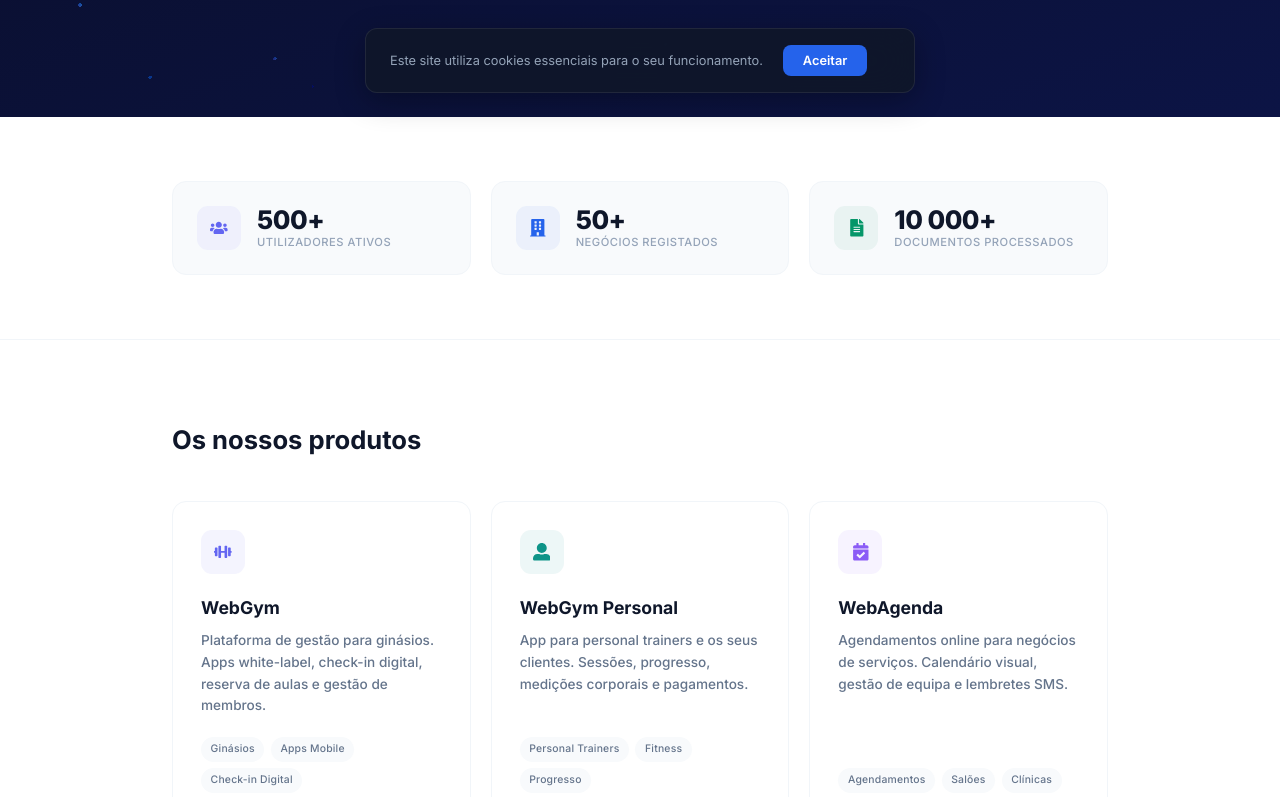
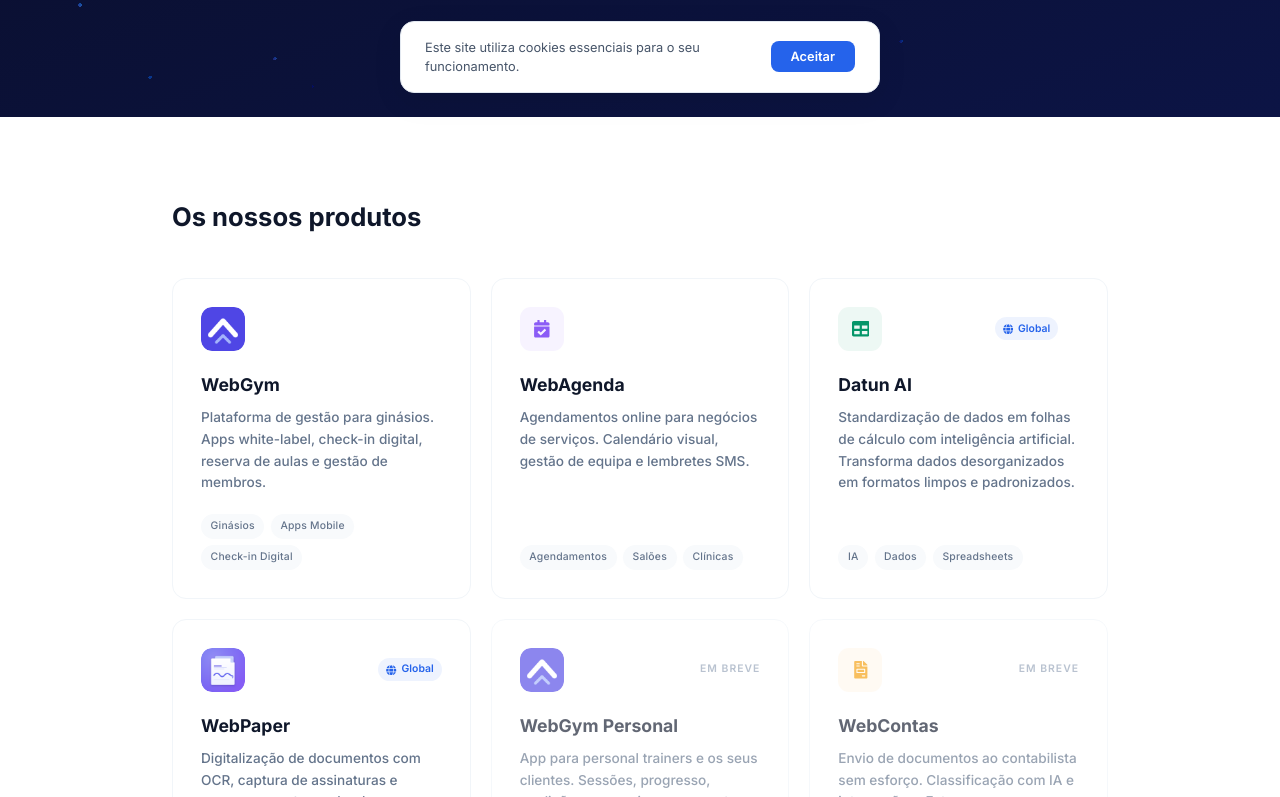
Before and after one commit to webazul/webazul.github.io, a React (Vite) app: page / in a window 1280 px wide. Shown: the part 683-1480 px from the top of the page. Built offline with nearby package versions, Linux system fonts and the light colour scheme.

Commit message:
feat: ícones reais WebGym e WebPaper, reordenar cards e WebPaper lançado

```diff
--- a/src/App.jsx
+++ b/src/App.jsx
@@ -14,15 +14,15 @@
     <>
       <SEO
         title="WebAzul — Software Group"
-        description="Grupo de software português. Produtos SaaS que simplificam a gestão de negócios: WebGym, WebAgenda, WebScan, WebContas."
+        description="Grupo de software português. Produtos SaaS que simplificam a gestão de negócios: WebGym, WebAgenda, WebPaper, WebContas."
         keywords="software Portugal, SaaS, gestão ginásios, agendamentos online, digitalização documentos, contabilidade, WebAzul"
         url="https://webazul.pt/"
         image="https://webazul.pt/webazul-white.png"
         type="website"
       />
       <HeroSection />
+      <ProductsSection />
       <StatsSection />
-      <ProductsSection />
       <ContactForm />
       <Footer />
       <CookieConsent />
--- a/src/components/CookieConsent.css
+++ b/src/components/CookieConsent.css
@@ -7,18 +7,17 @@
   display: flex;
   align-items: center;
   gap: 1.25rem;
-  background: rgba(15, 23, 42, 0.95);
-  border: 1px solid rgba(255, 255, 255, 0.08);
-  border-radius: 12px;
+  background: #ffffff;
+  border: 1px solid #e2e8f0;
+  border-radius: 14px;
   padding: 1rem 1.5rem;
-  backdrop-filter: blur(20px);
-  box-shadow: 0 8px 30px rgba(0, 0, 0, 0.3);
-  animation: slideUp 0.4s ease-out;
-  max-width: 550px;
+  box-shadow: 0 8px 30px rgba(0, 0, 0, 0.08);
+  animation: cookieSlideUp 0.4s ease-out;
+  max-width: 480px;
   width: calc(100% - 2rem);
 }
 
-@keyframes slideUp {
+@keyframes cookieSlideUp {
   from {
     opacity: 0;
     transform: translateX(-50%) translateY(20px);
@@ -32,7 +31,7 @@
 .cookie-text {
   font-family: 'Inter', sans-serif;
   font-size: 0.8rem;
-  color: #94a3b8;
+  color: #475569;
   margin: 0;
   line-height: 1.5;
 }
--- a/src/components/Footer.jsx
+++ b/src/components/Footer.jsx
@@ -8,7 +8,7 @@
   { name: 'WebGym', url: 'https://webgym.pt' },
   { name: 'WebGym Personal', url: 'https://webgym.pt/personal' },
   { name: 'WebAgenda', url: 'https://webagenda.pt' },
-  { name: 'WebScan', url: '#' },
+  { name: 'WebPaper', url: '#' },
   { name: 'WebContas', url: 'https://webcontas.pt' },
   { name: 'Datun AI', url: 'https://datun.ai' },
 ]
--- a/src/components/LegalModal.css
+++ b/src/components/LegalModal.css
@@ -27,6 +27,7 @@
   max-width: 640px;
   width: 100%;
   max-height: 85vh;
+  margin: 0 auto;
   display: flex;
   flex-direction: column;
   box-shadow: 0 20px 60px rgba(0, 0, 0, 0.15);
@@ -145,7 +146,7 @@
 }
 
 .legal-modal-btn {
-  background: #0f172a;
+  background: #2563eb;
   color: white;
   border: none;
   padding: 0.6rem 1.5rem;
@@ -158,7 +159,7 @@
 }
 
 .legal-modal-btn:hover {
-  background: #1e293b;
+  background: #1d4ed8;
 }
 
 /* Scrollbar */
--- a/src/components/LegalModal.jsx
+++ b/src/components/LegalModal.jsx
@@ -1,4 +1,5 @@
 import { useEffect } from 'react'
+import { createPortal } from 'react-dom'
 import './LegalModal.css'
 import { FaTimes } from 'react-icons/fa'
 
@@ -41,7 +42,7 @@
               <ul>
                 <li><strong>Dados de identificação:</strong> Nome, email</li>
                 <li><strong>Dados técnicos:</strong> Endereço IP, tipo de navegador, dados de navegação</li>
-                <li><strong>Dados de utilização:</strong> Informações de uso dos nossos produtos (WebGym, WebGym Personal, WebAgenda, WebScan, WebContas, Datun AI)</li>
+                <li><strong>Dados de utilização:</strong> Informações de uso dos nossos produtos (WebGym, WebGym Personal, WebAgenda, WebPaper, WebContas, Datun AI)</li>
               </ul>
 
               <h3>3. Finalidades do Tratamento</h3>
@@ -95,7 +96,7 @@
               NIF 518109739</p>
 
               <h3>2. Objeto</h3>
-              <p>Os presentes termos regulam o acesso e utilização dos produtos de software desenvolvidos pela WebAzul, nomeadamente WebGym, WebGym Personal, WebAgenda, WebScan, WebContas e Datun AI.</p>
+              <p>Os presentes termos regulam o acesso e utilização dos produtos de software desenvolvidos pela WebAzul, nomeadamente WebGym, WebGym Personal, WebAgenda, WebPaper, WebContas e Datun AI.</p>
 
               <h3>3. Acesso aos Produtos</h3>
               <p><strong>3.1.</strong> O acesso a cada produto é regido pelos termos específicos de cada plataforma.</p>
@@ -163,7 +164,7 @@
 
   const { title, content } = getContent()
 
-  return (
+  return createPortal(
     <div className="legal-modal-backdrop" onClick={handleBackdropClick}>
       <div className="legal-modal">
         <div className="legal-modal-header">
@@ -179,7 +180,8 @@
           <button className="legal-modal-btn" onClick={onClose}>Fechar</button>
         </div>
       </div>
-    </div>
+    </div>,
+    document.body
   )
 }
 
--- a/src/components/ProductsSection.css
+++ b/src/components/ProductsSection.css
@@ -80,6 +80,25 @@
   transform: translateX(0);
 }
 
+.product-header-badges {
+  display: flex;
+  align-items: center;
+  gap: 0.5rem;
+}
+
+.product-global {
+  font-family: 'Inter', sans-serif;
+  font-size: 0.65rem;
+  font-weight: 600;
+  color: #2563eb;
+  display: flex;
+  align-items: center;
+  gap: 0.3rem;
+  background: rgba(37, 99, 235, 0.08);
+  padding: 0.2rem 0.5rem;
+  border-radius: 100px;
+}
+
 .product-soon {
   font-family: 'Inter', sans-serif;
   font-size: 0.65rem;
--- a/src/components/ProductsSection.jsx
+++ b/src/components/ProductsSection.jsx
@@ -1,26 +1,34 @@
 import { useTranslation } from 'react-i18next'
-import { FaDumbbell, FaUserAlt, FaCalendarCheck, FaCamera, FaFileInvoice, FaArrowRight, FaTable } from 'react-icons/fa'
+import { FaDumbbell, FaUserAlt, FaCalendarCheck, FaFileAlt, FaFileInvoice, FaArrowRight, FaTable, FaGlobe } from 'react-icons/fa'
 import './ProductsSection.css'
 
 const productIcons = {
-  webgym: FaDumbbell,
-  webgympersonal: FaUserAlt,
+  webgym: null, // uses image
+  webgympersonal: null, // uses image
   webagenda: FaCalendarCheck,
-  webscan: FaCamera,
+  webpaper: null, // uses image
   webcontas: FaFileInvoice,
   datun: FaTable,
+}
+
+const productImages = {
+  webgym: '/webgym.png',
+  webgympersonal: '/webgym.png',
+  webpaper: '/webpaper.png',
 }
 
 const productColors = {
   webgym: '#6366f1',
   webgympersonal: '#0d9488',
   webagenda: '#8b5cf6',
-  webscan: '#3b82f6',
+  webpaper: '#3b82f6',
   webcontas: '#f59e0b',
   datun: '#059669',
 }
 
-const productKeys = ['webgym', 'webgympersonal', 'webagenda', 'webscan', 'webcontas', 'datun']
+const globalProducts = new Set(['webpaper', 'datun'])
+
+const productKeys = ['webgym', 'webagenda', 'datun', 'webpaper', 'webgympersonal', 'webcontas']
 
 function ProductsSection() {
   const { t } = useTranslation()
@@ -36,6 +44,8 @@
             const color = productColors[key]
             const url = t(`products.items.${key}.url`)
             const hasUrl = url && url !== '#'
+            const isComingSoon = url === '#'
+            const isGlobal = globalProducts.has(key)
 
             return (
               <a
@@ -43,17 +53,28 @@
                 href={hasUrl ? url : undefined}
                 target={hasUrl ? '_blank' : undefined}
                 rel={hasUrl ? 'noopener noreferrer' : undefined}
-                className={`product-card ${!hasUrl ? 'product-card--disabled' : ''}`}
+                className={`product-card ${isComingSoon ? 'product-card--disabled' : ''}`}
               >
                 <div className="product-card-header">
-                  <div className="product-icon" style={{ background: `${color}12`, color }}>
-                    <Icon />
+                  {productImages[key] ? (
+                    <div className="product-icon" style={{ padding: 0, overflow: 'hidden' }}>
+                      <img src={productImages[key]} alt={key} style={{ width: '100%', height: '100%', objectFit: 'cover', borderRadius: 'inherit' }} />
+                    </div>
+                  ) : (
+                    <div className="product-icon" style={{ background: `${color}12`, color }}>
+                      <Icon />
+                    </div>
+                  )}
+                  <div className="product-header-badges">
+                    {isGlobal && (
+                      <span className="product-global"><FaGlobe /> Global</span>
+                    )}
+                    {hasUrl ? (
+                      <FaArrowRight className="product-arrow" style={{ color }} />
+                    ) : isComingSoon ? (
+                      <span className="product-soon">{t('products.comingSoon')}</span>
+                    ) : null}
                   </div>
-                  {hasUrl ? (
-                    <FaArrowRight className="product-arrow" style={{ color }} />
-                  ) : (
-                    <span className="product-soon">{t('products.comingSoon')}</span>
-                  )}
                 </div>
                 <h3 className="product-name">{t(`products.items.${key}.name`)}</h3>
                 <p className="product-description">{t(`products.items.${key}.description`)}</p>
--- a/src/i18n/locales/pt.json
+++ b/src/i18n/locales/pt.json
@@ -21,7 +21,7 @@
         "name": "WebGym Personal",
         "description": "App para personal trainers e os seus clientes. Sessões, progresso, medições corporais e pagamentos.",
         "tags": ["Personal Trainers", "Fitness", "Progresso"],
-        "url": "https://webgym.pt/personal"
+        "url": "#"
       },
       "webagenda": {
         "name": "WebAgenda",
@@ -29,17 +29,17 @@
         "tags": ["Agendamentos", "Salões", "Clínicas"],
         "url": "https://webagenda.pt"
       },
-      "webscan": {
-        "name": "WebScan",
+      "webpaper": {
+        "name": "WebPaper",
         "description": "Digitalização de documentos com OCR, captura de assinaturas e armazenamento na cloud.",
-        "tags": ["Documentos", "OCR", "Cloud"],
-        "url": "#"
+        "tags": ["Documentos", "OCR", "Cloud", "Apps Mobile"],
+        "url": ""
       },
       "webcontas": {
         "name": "WebContas",
         "description": "Envio de documentos ao contabilista sem esforço. Classificação com IA e integração e-Fatura.",
         "tags": ["Contabilidade", "IA", "e-Fatura"],
-        "url": "https://webcontas.pt"
+        "url": "#"
       },
       "datun": {
         "name": "Datun AI",
```
Also changed, not shown: public/webgym.png (added), public/webpaper.png (added).
